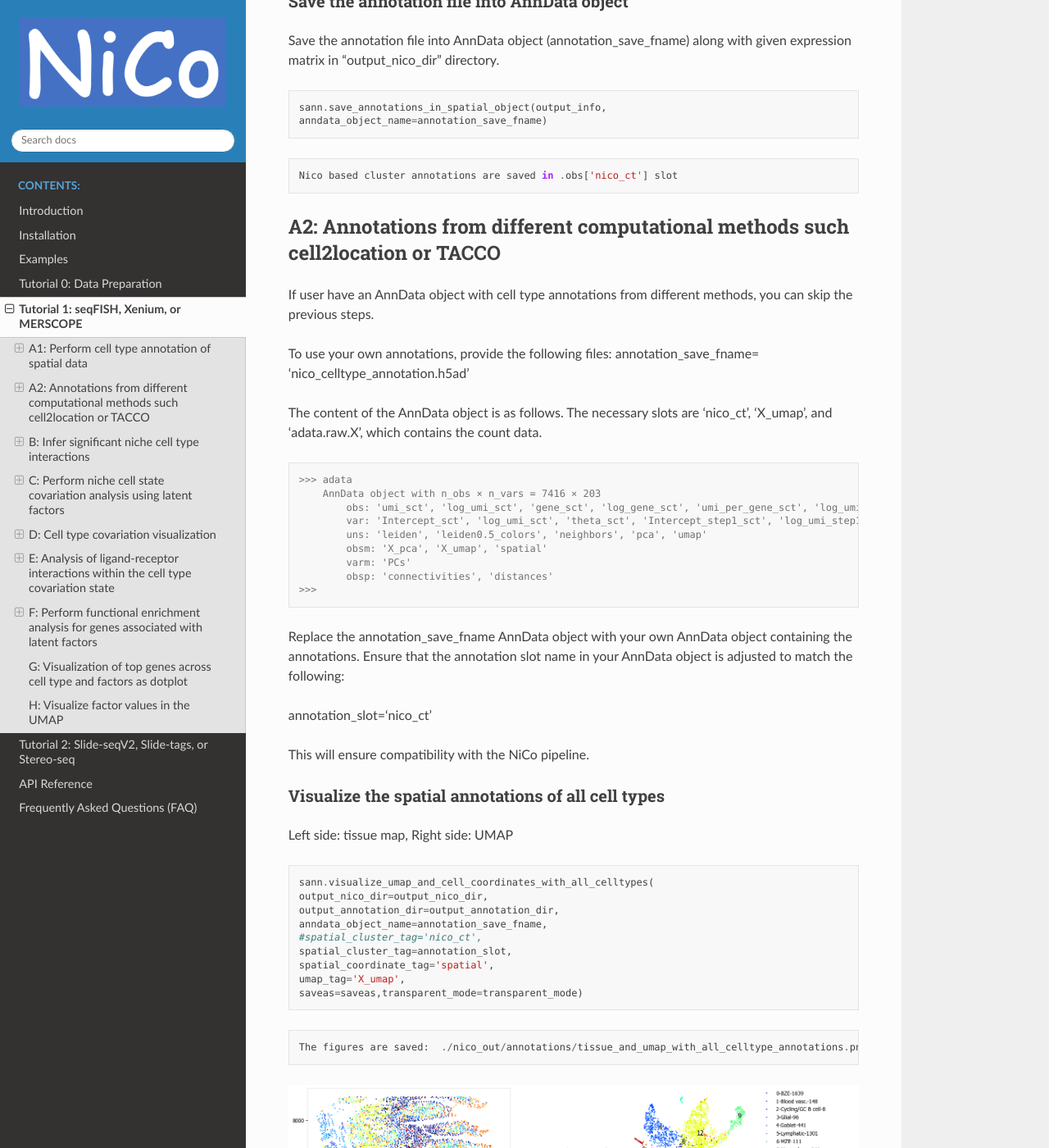
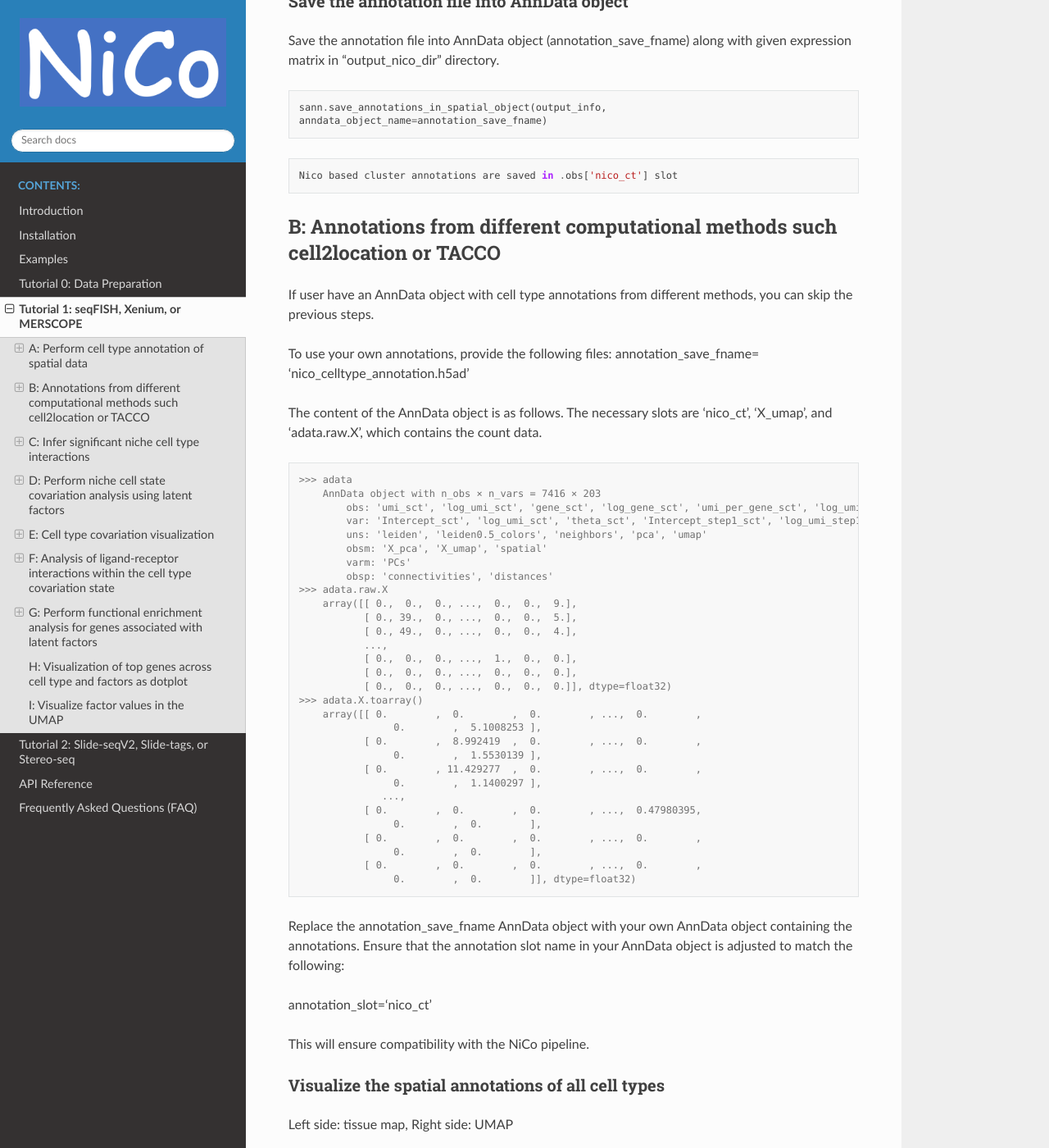
Before and after one commit to ankitbioinfo/NiCo_Documentation, a Sphinx documentation site: the page built from docs/tutorial1.rst, in a window 1280 px wide and 1400 px high, scrolled down 3280 px. Shown: the whole window at 82% size. Built offline with Sphinx 7.4.7 and the Read the Docs theme 2.0.0, drawn with Linux system fonts in a browser that asks for light colours; some of the changed text lies outside the part shown.

Commit message:
Adding NiCo Doc

```diff
--- a/docs/examples.rst
+++ b/docs/examples.rst
@@ -53,7 +53,7 @@ Below is a complete example demonstrating the usage of the main steps (modules)
 
 
 
-**A1: Perform Cell Type Annotation of Spatial Data**
+**A: Perform Cell Type Annotation of Spatial Data**
 
 
 # Find anchor cells between reference and query datasets
@@ -84,7 +84,7 @@ Below is a complete example demonstrating the usage of the main steps (modules)
 
 
 
-**A2: Cell Type Annotation Visualization**
+**B: Cell Type Annotation Visualization**
 
 .. code-block:: python
 
@@ -116,7 +116,7 @@ Below is a complete example demonstrating the usage of the main steps (modules)
 
 
 
-**B: Infer Significant Niche Cell Type Interactions**
+**C: Infer Significant Niche Cell Type Interactions**
 
 .. code-block:: python
 
@@ -178,7 +178,7 @@ Below is a complete example demonstrating the usage of the main steps (modules)
 
 
 
-**C: Perform Niche Cell State Covariation Analysis Using Latent Factors**
+**D: Perform Niche Cell State Covariation Analysis Using Latent Factors**
 
 .. code-block:: python
 
@@ -210,7 +210,7 @@ Below is a complete example demonstrating the usage of the main steps (modules)
 
 
 
-**D: Cell Type Covariation Visualization**
+**E: Cell Type Covariation Visualization**
 
 .. code-block:: python
 
@@ -229,7 +229,7 @@ Below is a complete example demonstrating the usage of the main steps (modules)
 
 
 
-**E: Analysis of Ligand-Receptor Interactions Within the Cell Type Covariation State**
+**F: Analysis of Ligand-Receptor Interactions Within the Cell Type Covariation State**
 
 .. code-block:: python
 
@@ -258,7 +258,7 @@ Below is a complete example demonstrating the usage of the main steps (modules)
 
 
 
-**F: Perform Functional Enrichment Analysis for Genes Associated with Latent Factors**
+**G: Perform Functional Enrichment Analysis for Genes Associated with Latent Factors**
 
 .. code-block:: python
 
@@ -278,7 +278,7 @@ Below is a complete example demonstrating the usage of the main steps (modules)
 
 
 
-**G: Visualization of Top Genes Across Cell Type and Factors as Dotplot**
+**H: Visualization of Top Genes Across Cell Type and Factors as Dotplot**
 
 .. code-block:: python
 
@@ -303,7 +303,7 @@ Below is a complete example demonstrating the usage of the main steps (modules)
 
 
 
-**H: Visualize Factor Values in the UMAP**
+**I: Visualize Factor Values in the UMAP**
 
 .. code-block:: python
 
--- a/docs/tutorial1.rst
+++ b/docs/tutorial1.rst
@@ -110,7 +110,7 @@ this slot cell type annotation of scRNAseq data is stored
     ref_cluster_tag='cluster' #scRNAseq cell type slot
     annotation_slot='nico_ct' #spatial cell type slot
 
-A1: Perform cell type annotation of spatial data
+A: Perform cell type annotation of spatial data
 --------------------------------------------------
 
 
@@ -194,7 +194,7 @@ along with given expression matrix in “output_nico_dir” directory.
 
 
 
-A2: Annotations from different computational methods such cell2location or TACCO
+B: Annotations from different computational methods such cell2location or TACCO
 --------------------------------------------------------------------------------
 
 If user have an AnnData object with cell type annotations from different
@@ -215,7 +215,28 @@ The content of the AnnData object is as follows. The necessary slots are 'nico_c
            obsm: 'X_pca', 'X_umap', 'spatial'
            varm: 'PCs'
            obsp: 'connectivities', 'distances'
-   >>>
+   >>> adata.raw.X
+       array([[ 0.,  0.,  0., ...,  0.,  0.,  9.],
+              [ 0., 39.,  0., ...,  0.,  0.,  5.],
+              [ 0., 49.,  0., ...,  0.,  0.,  4.],
+              ...,
+              [ 0.,  0.,  0., ...,  1.,  0.,  0.],
+              [ 0.,  0.,  0., ...,  0.,  0.,  0.],
+              [ 0.,  0.,  0., ...,  0.,  0.,  0.]], dtype=float32)
+   >>> adata.X.toarray()
+       array([[ 0.        ,  0.        ,  0.        , ...,  0.        ,
+                   0.        ,  5.1008253 ],
+              [ 0.        ,  8.992419  ,  0.        , ...,  0.        ,
+                   0.        ,  1.5530139 ],
+              [ 0.        , 11.429277  ,  0.        , ...,  0.        ,
+                   0.        ,  1.1400297 ],
+                 ...,
+              [ 0.        ,  0.        ,  0.        , ...,  0.47980395,
+                   0.        ,  0.        ],
+              [ 0.        ,  0.        ,  0.        , ...,  0.        ,
+                   0.        ,  0.        ],
+              [ 0.        ,  0.        ,  0.        , ...,  0.        ,
+                   0.        ,  0.        ]], dtype=float32)
 
 
 
@@ -298,7 +319,7 @@ Left side: tissue map, Right side: UMAP
     #sann.visualize_umap_and_cell_coordinates_with_selected_celltypes(choose_celltypes=[])
 
 
-B: Infer significant niche cell type interactions
+C: Infer significant niche cell type interactions
 -------------------------------------------------
 
 **Radius definition**
@@ -518,7 +539,7 @@ Plot the evaluation score of the classifier for different metrics
 
 
 
-C: Perform niche cell state covariation analysis using latent factors
+D: Perform niche cell state covariation analysis using latent factors
 ---------------------------------------------------------------------
 
 Note: From module C onwards, Jupyter cells are independent of previous
@@ -875,7 +896,7 @@ similarity.
 
     scov.make_excel_sheet_for_gene_correlation(cov_out)
 
-D: Cell type covariation visualization
+E: Cell type covariation visualization
 --------------------------------------
 
 Plot covariations between niche cell types (x-axis) and central cell
@@ -960,7 +981,7 @@ shows the -log10 p-value.
 .. image:: tutorial1_files/tutorial1_73_1.png
 
 
-E: Analysis of ligand-receptor interactions within the cell type covariation state
+F: Analysis of ligand-receptor interactions within the cell type covariation state
 ----------------------------------------------------------------------------------
 
 Save excelsheets and summary in text file
@@ -1082,7 +1103,7 @@ empty, generate plots for all significantly covarying factors
 
 
 
-F: Perform functional enrichment analysis for genes associated with latent factors
+G: Perform functional enrichment analysis for genes associated with latent factors
 ----------------------------------------------------------------------------------
 
 Perform pathway enrichment analysis for factor-associated genes
@@ -1237,7 +1258,7 @@ folder.
 
 
 
-G: Visualization of top genes across cell type and factors as dotplot
+H: Visualization of top genes across cell type and factors as dotplot
 ---------------------------------------------------------------------
 
 Show the top 20 positively and negatively correlated genes (top_NOG=20)
@@ -1288,7 +1309,7 @@ types.
 .. image:: tutorial1_files/tutorial1_96_1.png
 
 
-H: Visualize factor values in the UMAP
+I: Visualize factor values in the UMAP
 ---------------------------------------
 
 Visualize factor values for select cell types, e.g., Stem/TA and Paneth
--- a/docs/tutorial2.rst
+++ b/docs/tutorial2.rst
@@ -99,7 +99,7 @@ count matrix
     inputRadius=0
     annotation_slot='rctd_first_type' #spatial cell type slot
 
-A2: Visualize cell type annotation of spatial data
+B: Visualize cell type annotation of spatial data
 -------------------------------------------------
 
 .. code:: ipython3
@@ -153,7 +153,7 @@ Left side: tissue map, Right side: UMAP
 .. image:: tutorial2_files/tutorial2_10_1.png
 
 
-B: Infer significant niche cell type interactions
+C: Infer significant niche cell type interactions
 -------------------------------------------------
 
 **Radius definition**
@@ -363,7 +363,7 @@ Plot the evaluation score of the classifier for different metrics
 .. image:: tutorial2_files/tutorial2_32_1.png
 
 
-C: Perform niche cell state covariation analysis using latent factors
+D: Perform niche cell state covariation analysis using latent factors
 ---------------------------------------------------------------------
 
 Note: From module C onwards, Jupyter cells are independent of previous
@@ -703,7 +703,7 @@ similarity.
 
     scov.make_excel_sheet_for_gene_correlation(cov_out)
 
-D: Cell type covariation visualization
+E: Cell type covariation visualization
 --------------------------------------
 
 Plot covariations between niche cell types (x-axis) and central cell
@@ -770,7 +770,7 @@ shows the -log10(p-value).
 .. image:: tutorial2_files/tutorial2_53_1.png
 
 
-E: Analysis of ligand-receptor interactions within the cell type covariation state
+F: Analysis of ligand-receptor interactions within the cell type covariation state
 ----------------------------------------------------------------------------------
 
 Save excelsheets and summary in text file
@@ -877,7 +877,7 @@ covarying factors
 
 
 
-F: Perform functional enrichment analysis for genes associated with latent factors
+G: Perform functional enrichment analysis for genes associated with latent factors
 ----------------------------------------------------------------------------------
 
 Perform pathway enrichment analysis for factor-associated genes
@@ -942,7 +942,7 @@ folder.
 
 
 
-G: Visualization of top genes across cell type and factors as dotplot
+H: Visualization of top genes across cell type and factors as dotplot
 ---------------------------------------------------------------------
 
 Show the top 20 positively and negatively correlated genes (top_NOG=20)
@@ -997,7 +997,7 @@ types.
 .. image:: tutorial2_files/tutorial2_75_2.png
 
 
-H: Visualize factor values in the UMAP
+I: Visualize factor values in the UMAP
 --------------------------------------
 
 Visualize factor values for select cell types, e.g., Bergmann and
```
